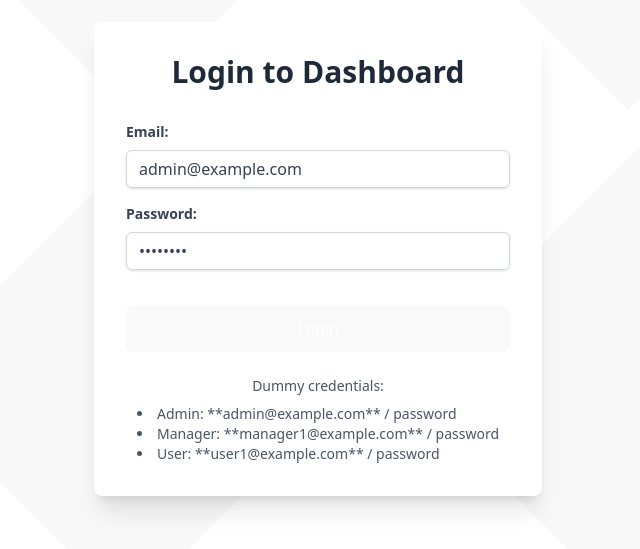
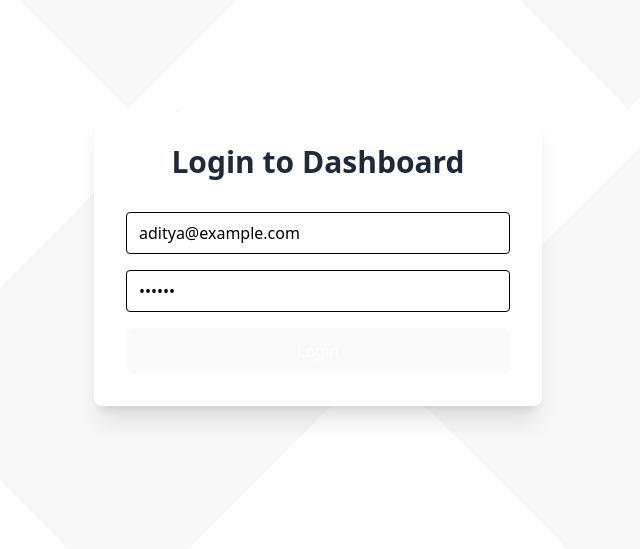
Before and after one commit to VishalValvi-83/Admin-Panel-System, a React (Vite) app in the folder admin-panel-frontend/: page / in a window 1280 px wide. Shown: the part 141-690 px from the top of the page, without its empty margins (322-962 px from the left). Built offline with nearby package versions, Linux system fonts and the light colour scheme.

Commit message:
feat: implement authentication context and API service; refactor login handling and sidebar navigation roles

```diff
--- a/admin-panel-frontend/src/App.jsx
+++ b/admin-panel-frontend/src/App.jsx
@@ -4,7 +4,7 @@ import TaskManager from './pages/Dashboards/Admin/TaskManager'
 import AnalyticsDashboard from './pages/Dashboards/Admin/AnalyticsDashboard'
 import SystemConfiguration from './pages/Dashboards/Admin/SystemConfiguration'
 import { AuthContext } from './context/AuthContext'
-import { LoginPage } from './pages/Auth/Login'
+import { Login, LoginPage } from './pages/Auth/Login'
 import { LoadingSpinner } from './components/LoadingSpinner/LoadingSpinner'
 import DashboardLayout from './components/layout/DashboardLayout'
 import UserDashboard from './pages/Dashboards/User/UserDashboard'
@@ -17,51 +17,44 @@ const App = () => {
   const [isAuthenticated, setIsAuthenticated] = useState(false);
   const [userRole, setUserRole] = useState('guest');
   const [currentUserId, setCurrentUserId] = useState(null);
-  const [authLoading, setAuthLoading] = useState(true); // Simulate initial auth check
+  const [authLoading, setAuthLoading] = useState(true);
 
-  const [currentPage, setCurrentPage] = useState('user-management'); // Default Admin page
+  const [currentPage, setCurrentPage] = useState('user-management');
 
-  // Simulate initial auth check
   useEffect(() => {
-    // In a real app, you'd check for a JWT token here
-    // For this mock, we'll start unauthenticated.
+
     setAuthLoading(false);
   }, []);
 
-  /**
-   * Handles successful login, setting authentication state and user details.
-   * @param {object} userData - The logged-in user's data (id, email, role).
-   */
   const handleLoginSuccess = (userData) => {
     setIsAuthenticated(true);
     setUserRole(userData.role);
     setCurrentUserId(userData.id);
 
-    // Set initial page based on role after login
-    if (userData.role === 'admin') {
+    localStorage.setItem("user", JSON.stringify(userData));
+
+
+    if (userData.role === 'ADMIN') {
       setCurrentPage('user-management');
-    } else if (userData.role === 'manager') {
+    } else if (userData.role === 'MANAGER') {
       setCurrentPage('manager-dashboard');
-    } else if (userData.role === 'user') {
+    } else if (userData.role === 'USER') {
       setCurrentPage('user-dashboard');
     }
   };
 
-  /**
-   * Handles user logout, resetting authentication state.
-   */
   const handleLogout = () => {
     setIsAuthenticated(false);
     setUserRole('guest');
     setCurrentUserId(null);
-    setCurrentPage(''); // Reset page state after logout
+    setCurrentPage('');
+    localStorage.removeItem("user");
   };
 
   if (authLoading) {
     return <LoadingSpinner message="Checking authentication..." />;
   }
 
-  // Define the content for each page based on current user's role
   const renderPageContent = () => {
     switch (currentPage) {
       // Admin Pages
@@ -86,7 +79,7 @@ const App = () => {
       case 'profile-management':
         return <ProfileManagement />;
       default:
-        // Default to showing an appropriate dashboard if logged in, otherwise login page
+
         if (isAuthenticated) {
           if (userRole === 'admin') return <UserManagement />;
           if (userRole === 'manager') return <ManagerDashboard />;
@@ -111,7 +104,7 @@ const App = () => {
             </div>
           </DashboardLayout>
         ) : (
-          <LoginPage onLoginSuccess={handleLoginSuccess} />
+          <Login onLoginSuccess={handleLoginSuccess} />
         )}
       </AuthContext.Provider>
 
--- a/admin-panel-frontend/src/components/layout/Sidebar/Sidebar.jsx
+++ b/admin-panel-frontend/src/components/layout/Sidebar/Sidebar.jsx
@@ -1,11 +1,4 @@
-/**
- * Sidebar navigation for the admin dashboard.
- * Allows switching between different sections.
- *
- * @param {object} props - Component props.
- * @param {function} props.onNavigate - Function to call when a navigation item is clicked.
- * @param {string} props.currentPage - The currently active page.
- */
+
 export const Sidebar = ({ onNavigate, currentPage, userRole }) => {
   const adminNavItems = [
     { id: 'user-management', name: 'User Management' },
@@ -26,18 +19,18 @@ export const Sidebar = ({ onNavigate, currentPage, userRole }) => {
   ];
 
   let navItems = [];
-  if (userRole === 'admin') {
+  if (userRole === 'ADMIN') {
     navItems = adminNavItems;
-  } else if (userRole === 'manager') {
+  } else if (userRole === 'MANAGER') {
     navItems = managerNavItems;
-  } else if (userRole === 'user') {
+  } else if (userRole === 'USER') {
     navItems = userNavItems;
   }
 
   return (
     <div className="w-64 bg-gray-800 text-white flex-shrink-0 p-4 rounded-lg shadow-lg">
       <h2 className="text-2xl font-bold mb-6 text-blue-300">
-        {userRole === 'admin' ? 'Admin Panel' : userRole === 'manager' ? 'Manager Panel' : 'User Panel'}
+        {userRole === 'ADMIN' ? 'Admin Panel' : userRole === 'MANAGER' ? 'Manager Panel' : 'User Panel'}
       </h2>
       <nav>
         <ul>
--- /dev/null
+++ b/admin-panel-frontend/src/context/AuthContext2.jsx
@@ -0,0 +1,65 @@
+import React, { createContext, useState, useEffect } from "react";
+import { AuthApiService } from "./../services/AuthApiSerivce";
+
+const AuthContext = createContext(null);
+
+const AuthProvider = ({ children }) => {
+    const [isAuthenticated, setIsAuthenticated] = useState(false);
+    const [userRole, setUserRole] = useState("guest");
+    const [userId, setUserId] = useState(null);
+    const [loading, setLoading] = useState(true);
+
+    useEffect(() => {
+        const savedUser = JSON.parse(localStorage.getItem("user"));
+        console.log(savedUser)
+        if (savedUser) {
+            setIsAuthenticated(true);
+            setUserRole(savedUser.role);
+            setUserId(savedUser.id);
+        }
+        setLoading(false);
+    }, []);
+
+    const login = async (email, password) => {
+        setLoading(true);
+        try {
+            const data = await AuthApiService.login(email, password);
+
+            if (data.status === "success") {
+                const userData = {
+                    id: data.id,
+                    username: data.username,
+                    email: data.email,
+                    role: data.role,
+                };
+
+                setIsAuthenticated(true);
+                setUserRole(userData.role);
+                setUserId(userData.id);
+                localStorage.setItem("authUser", JSON.stringify(userData));
+
+                return userData;
+            } else {
+                throw new Error(data.message || "Invalid login");
+            }
+        } finally {
+            setLoading(false);
+        }
+    };
+
+    const logout = () => {
+        setIsAuthenticated(false);
+        setUserRole("guest");
+        setUserId(null);
+        localStorage.removeItem("user");
+    };
+
+    return (
+        <AuthContext.Provider value={{ isAuthenticated, userRole, userId, loading, login, logout }}>
+            {children}
+        </AuthContext.Provider>
+    );
+};
+
+export { AuthContext, AuthProvider };
+export default AuthProvider;
--- a/admin-panel-frontend/src/pages/Auth/Login.jsx
+++ b/admin-panel-frontend/src/pages/Auth/Login.jsx
@@ -1,5 +1,5 @@
 import React, { useState } from 'react'
-import {MockApiService} from '../../services/MockApiService'
+import { MockApiService } from '../../services/MockApiService'
 
 export const LoginPage = ({ onLoginSuccess }) => {
   const [email, setEmail] = useState('admin@example.com')
@@ -75,3 +75,68 @@ export const LoginPage = ({ onLoginSuccess }) => {
     </div>
   )
 }
+// import React, { useState, useContext } from "react";
+// import { AuthContext } from "../../context/AuthContext";
+import { AuthApiService } from '../../services/AuthApiSerivce'
+
+export const Login = ({ onLoginSuccess }) => {
+  // const { login } = useContext(AuthContext);
+  const [email, setEmail] = useState("aditya@example.com");
+  const [password, setPassword] = useState("aditya");
+  const [loading, setLoading] = useState(false);
+  const [error, setError] = useState("");
+
+  const handleLogin = async (e) => {
+    e.preventDefault();
+    setLoading(true);
+    setError("");
+    try {
+      const response = await AuthApiService.login(email, password);
+      onLoginSuccess(response);
+      console.log(response)
+    } catch (err) {
+      setError(err.message || "Login failed");
+      console.log(err)
+    } finally {
+      setLoading(false);
+    }
+  };
+
+  return (
+    <div className="min-h-screen flex items-center justify-center p-4">
+      <div className="bg-white p-8 rounded-lg shadow-xl w-full max-w-md">
+        <h2 className="text-3xl font-bold text-center text-gray-800 mb-8">
+          Login to Dashboard
+        </h2>
+        <form className='form-control text-black' onSubmit={handleLogin}>
+          <input
+            type="email"
+            id='email'
+            name='email'
+            value={email}
+            onChange={(e) => setEmail(e.target.value)}
+            className="border w-full mb-4 px-3 py-2 rounded"
+            placeholder="Email"
+          />
+          <input
+            type="password"
+            id='password'
+            name='password'
+            value={password}
+            onChange={(e) => setPassword(e.target.value)}
+            className="border w-full mb-4 px-3 py-2 rounded"
+            placeholder="Password"
+          />
+          {error && <p className="text-red-500 mb-4">{error}</p>}
+          <button
+            type="submit"
+            disabled={loading}
+            className="w-full bg-blue-600 text-white py-2 rounded"
+          >
+            {loading ? "Logging in..." : "Login"}
+          </button>
+        </form>
+      </div>
+    </div>
+  );
+};
--- /dev/null
+++ b/admin-panel-frontend/src/services/AuthApiSerivce.js
@@ -0,0 +1,17 @@
+import axios from "axios";
+
+const API_BASE_URL = "http://localhost:8080/api/auth";
+
+export const AuthApiService = {
+    login: async (email, password) => {
+        try {
+            const response = await axios.post(`${API_BASE_URL}/login`, {
+                email,
+                password,
+            });
+            return response.data;
+        } catch (error) {
+            throw error.response?.data || { message: "Login failed" };
+        }
+    },
+};
```
Also changed, not shown: 1 other file (tests, documents, lock files or other folders).
